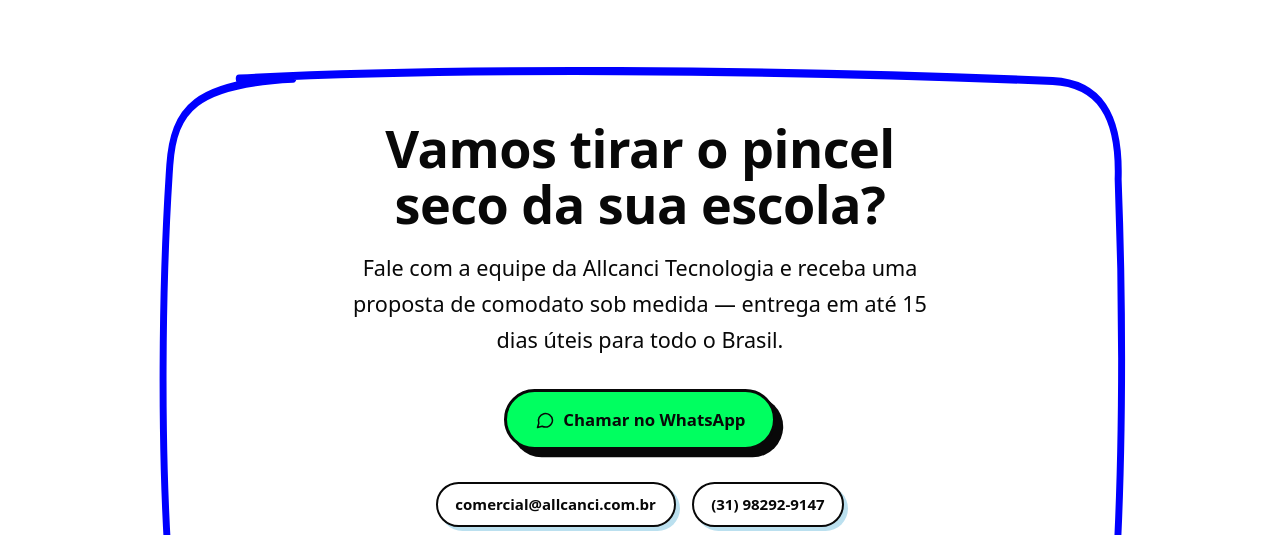
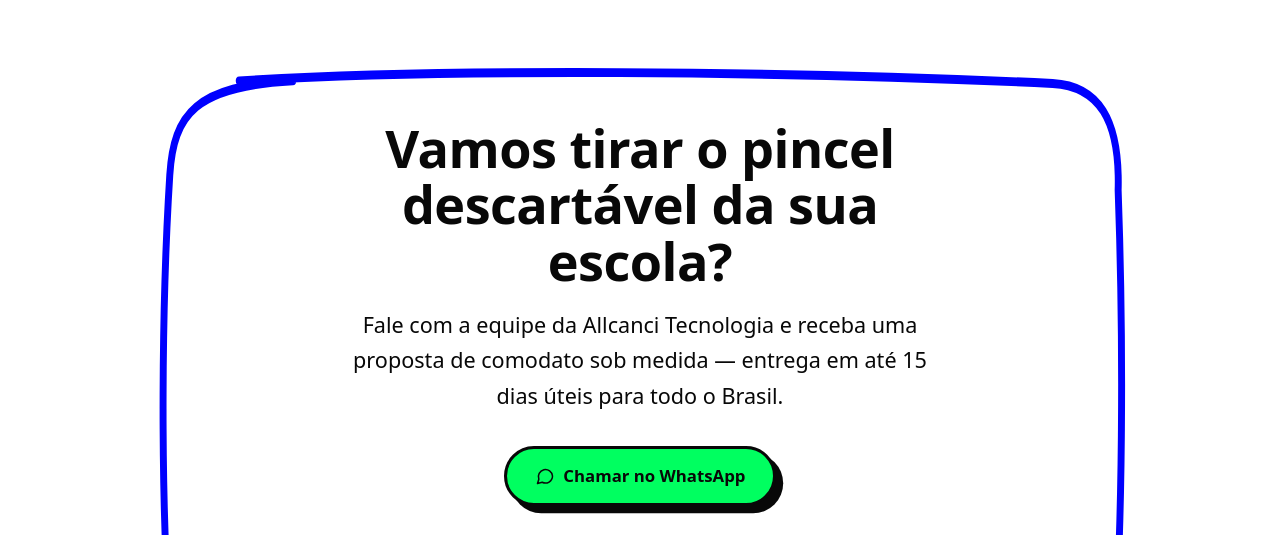
Before and after one commit to tarikdsm/Site_allcanci, an Astro site: page / in a window 1280 px wide. Shown: the part 7700-8235 px from the top of the page. Built offline with nearby package versions, Linux system fonts and the light colour scheme; Astro itself is replaced by a stand-in of ours; a web font is replaced by a local one.

Commit message:
copy: atualiza chamada final do site

```diff
--- a/src/pages/index.astro
+++ b/src/pages/index.astro
@@ -493,7 +493,7 @@
             />
           </svg>
 
-          <h2 id="titulo-contato">Vamos tirar o pincel seco da sua escola?</h2>
+          <h2 id="titulo-contato">Vamos tirar o pincel descartável da sua escola?</h2>
           <p>
             Fale com a equipe da {empresa.nome} e receba uma proposta de comodato sob medida —
             entrega em até {CONSTANTES_NEGOCIO.entregaDiasUteis} dias úteis para todo o Brasil.
```
